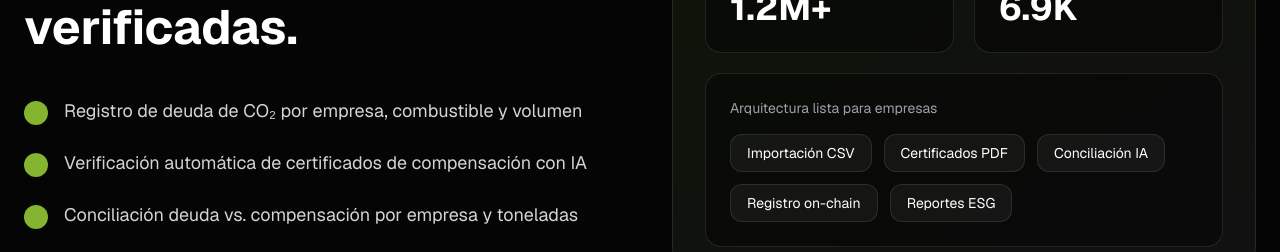
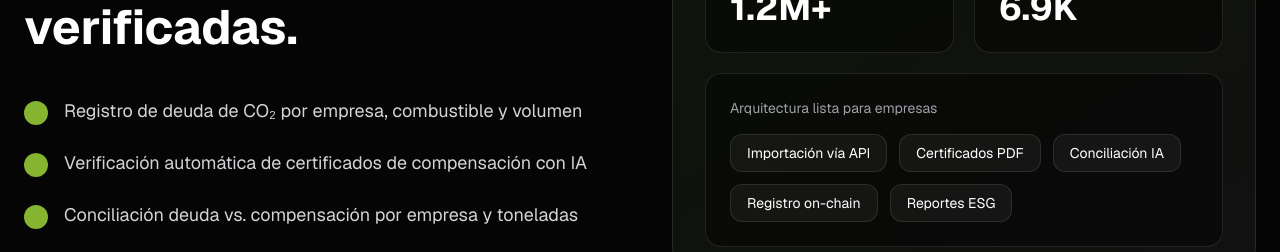
Before and after one commit to BurnZero1/burnzero-site, a Next.js app: page / in a window 1280 px wide. Shown: the part 2640-2892 px from the top of the page. Built offline with nearby package versions, Linux system fonts and the light colour scheme.

Commit message:
Update platform tag to Importación vía API

```diff
--- a/app/page.tsx
+++ b/app/page.tsx
@@ -267,7 +267,7 @@ export default function BurnZeroLandingPage() {
                 <p className="text-zinc-400 text-sm mb-4">Arquitectura lista para empresas</p>
 
                 <div className="flex flex-wrap gap-3">
-                  {['Importación CSV', 'Certificados PDF', 'Conciliación IA', 'Registro on-chain', 'Reportes ESG'].map((tag) => (
+                  {['Importación vía API', 'Certificados PDF', 'Conciliación IA', 'Registro on-chain', 'Reportes ESG'].map((tag) => (
                     <div
                       key={tag}
                       className="px-4 py-2 rounded-xl bg-white/5 border border-white/10 text-sm"
```
